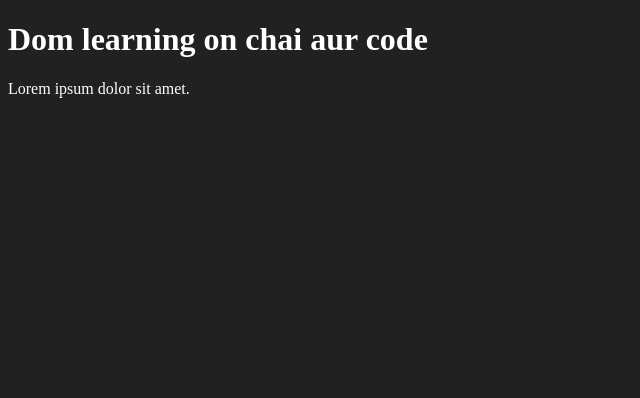
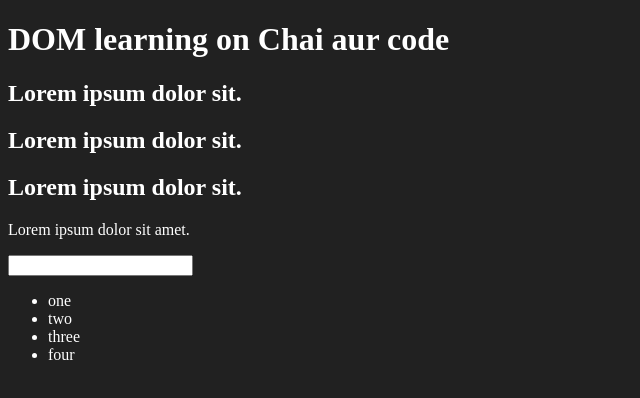
Before and after one commit to ArbaazAli1209/Js-Tutorial, a plain HTML site: page Js_Doms/index.html in a window 1280 px wide. Shown: the whole page, without its empty margins (0-640 px from the left). Drawn offline with Linux system fonts and the light colour scheme.

Commit message:
DOM continue

```diff
--- a/Js_Doms/index.html
+++ b/Js_Doms/index.html
@@ -12,9 +12,20 @@
     </style>
 </head>
 <body class="bg-black">
-    <div>
-        <h1 id="title" class="heading">Dom learning on chai aur code</h1>
+    <div >
+        <h1  id="title" class="heading">DOM learning on Chai aur code <span style="display: none;">test text</span></h1>
+        <h2>Lorem ipsum dolor sit.</h2>
+        <h2>Lorem ipsum dolor sit.</h2>
+        <h2>Lorem ipsum dolor sit.</h2>
         <p>Lorem ipsum dolor sit amet.</p>
+        <input type="password" name="" id="">
+
+        <ul>
+            <li class="list-item">one</li>
+            <li class="list-item">two</li>
+            <li class="list-item">three</li>
+            <li class="list-item">four</li>
+        </ul>
     </div>
 </body>
 </html>
```
